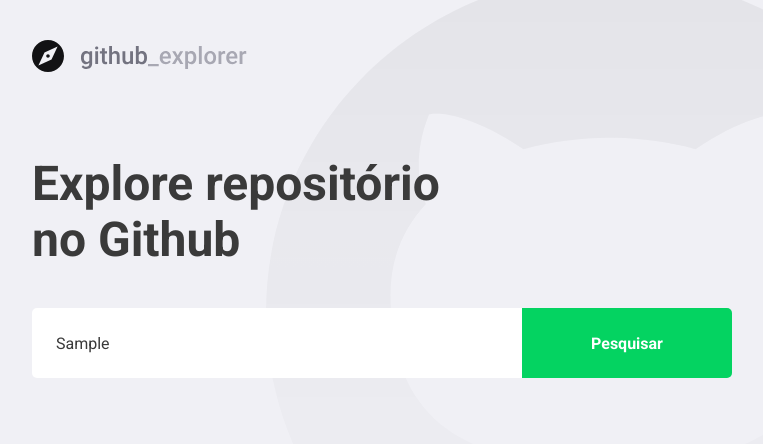
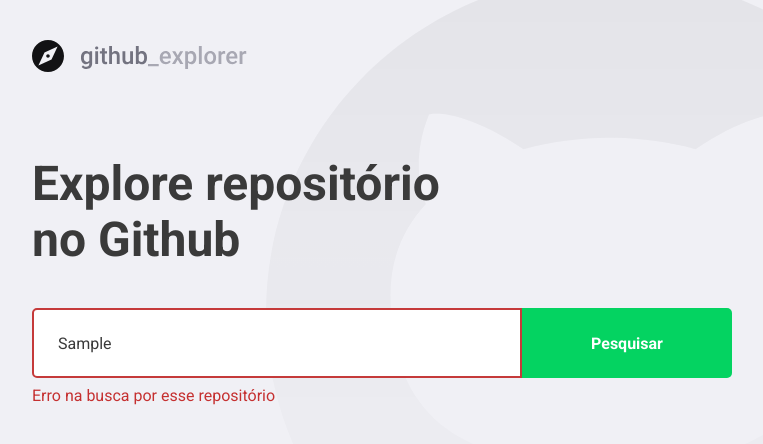
Before and after one commit to lucachaves/gostack-primeiro-projeto-react, a React (Create React App) app: page / in a window 1280 px wide. Both pictures are taken after typing "Sample" into the empty fields and a click on the button "Pesquisar". Shown: the top 444 px of the page, without its empty margins (148-911 px from the left). Built offline with nearby package versions, Linux system fonts and the light colour scheme; no server answers.

Commit message:
lidando com erros

```diff
--- a/src/pages/Dashboard/index.tsx
+++ b/src/pages/Dashboard/index.tsx
@@ -4,7 +4,7 @@
 
 import logoImg from '../../assets/logo.svg';
 
-import { Title, Form, Repositories } from './styles';
+import { Title, Form, Repositories, Error } from './styles';
 
 interface Repository {
   full_name: string;
@@ -17,6 +17,7 @@
 
 const Dashborad: React.FC = () => {
   const [newRepo, setNewRepo] = useState('');
+  const [inputError, setInputError] = useState('');
   const [repositories, setRepositories] = useState<Repository[]>([]);
 
   async function handleAddRepository(
@@ -24,12 +25,22 @@
   ): Promise<void> {
     event.preventDefault();
 
-    const response = await api.get<Repository>(`repos/${newRepo}`);
+    if (!newRepo) {
+      setInputError('Digite o autor/nome do repositório');
+      return;
+    }
 
-    const repository = response.data;
+    try {
+      const response = await api.get<Repository>(`repos/${newRepo}`);
 
-    setRepositories([...repositories, repository]);
-    setNewRepo('');
+      const repository = response.data;
+
+      setRepositories([...repositories, repository]);
+      setNewRepo('');
+      setInputError('');
+    } catch (error) {
+      setInputError('Erro na busca por esse repositório');
+    }
   }
 
   return (
@@ -37,7 +48,7 @@
       <img src={logoImg} alt="Github Explorer" />
       <Title>Explore repositório no Github</Title>
 
-      <Form onSubmit={handleAddRepository}>
+      <Form hasError={!!inputError} onSubmit={handleAddRepository}>
         <input
           value={newRepo}
           onChange={(e) => setNewRepo(e.target.value)}
@@ -45,6 +56,8 @@
         />
         <button type="submit">Pesquisar</button>
       </Form>
+
+      {inputError && <Error>{inputError}</Error>}
 
       <Repositories>
         {repositories.map((repository) => (
--- a/src/pages/Dashboard/styles.ts
+++ b/src/pages/Dashboard/styles.ts
@@ -1,5 +1,9 @@
-import styled from 'styled-components';
+import styled, { css } from 'styled-components';
 import { shade } from 'polished';
+
+interface FormProps {
+  hasError: boolean;
+}
 
 export const Title = styled.h1`
   font-size: 48px;
@@ -10,7 +14,7 @@
   margin-top: 80px;
 `;
 
-export const Form = styled.form`
+export const Form = styled.form<FormProps>`
   margin-top: 40px;
   max-width: 700px;
 
@@ -20,9 +24,15 @@
     flex: 1;
     height: 70px;
     padding: 0 24px;
-    border: 0;
     border-radius: 5px 0 0 5px;
     color: #3a3a3a;
+    border: 2px solid #fff;
+
+    ${(props) =>
+      props.hasError &&
+      css`
+        border-color: #c53a3a;
+      `}
 
     &::placeholder {
       color: #a8a8b3;
@@ -43,6 +53,12 @@
       background: ${shade(0.2, '#04d361')};
     }
   }
+`;
+
+export const Error = styled.span`
+  display: block;
+  color: #c53030;
+  margin-top: 8px;
 `;
 
 export const Repositories = styled.div`
```
